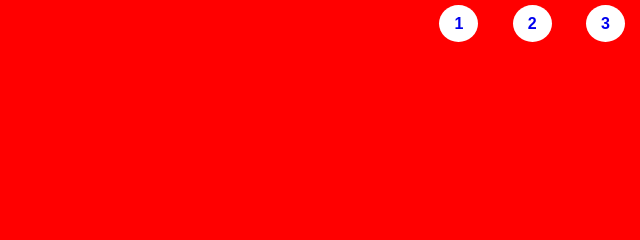
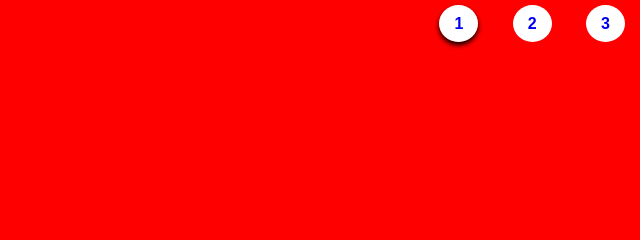
Before and after one commit to luca-gif/htmlcss-shoes, a plain HTML site: page index.html in a window 1280 px wide. In both pictures the pointer is over the link 1098 px from the left and 23 px from the top of the page. Shown: the top 240 px of the page, 640-1280 px from the left. Drawn offline with Linux system fonts and the light colour scheme.

Commit message:
Aggiunta shadow

```diff
--- a/style.css
+++ b/style.css
@@ -13,6 +13,8 @@ body{
   display: table;
   clear: both;
 }
+
+/* INIZIO HEADER */
 
 header{
   width: 100%;
@@ -38,6 +40,8 @@ nav ul li a{
   background-color: white;
   border-radius: 50%;
 }
+
+/* INIZIO MAIN */
 
 section{
   position: relative;
@@ -79,3 +83,9 @@ div .img{
 #tre{
   background-color: yellow;
 }
+
+/* AGGIUNTA SHADOW */
+
+nav ul li a:hover{
+  box-shadow: 0px 3px 5px black;
+}
```
